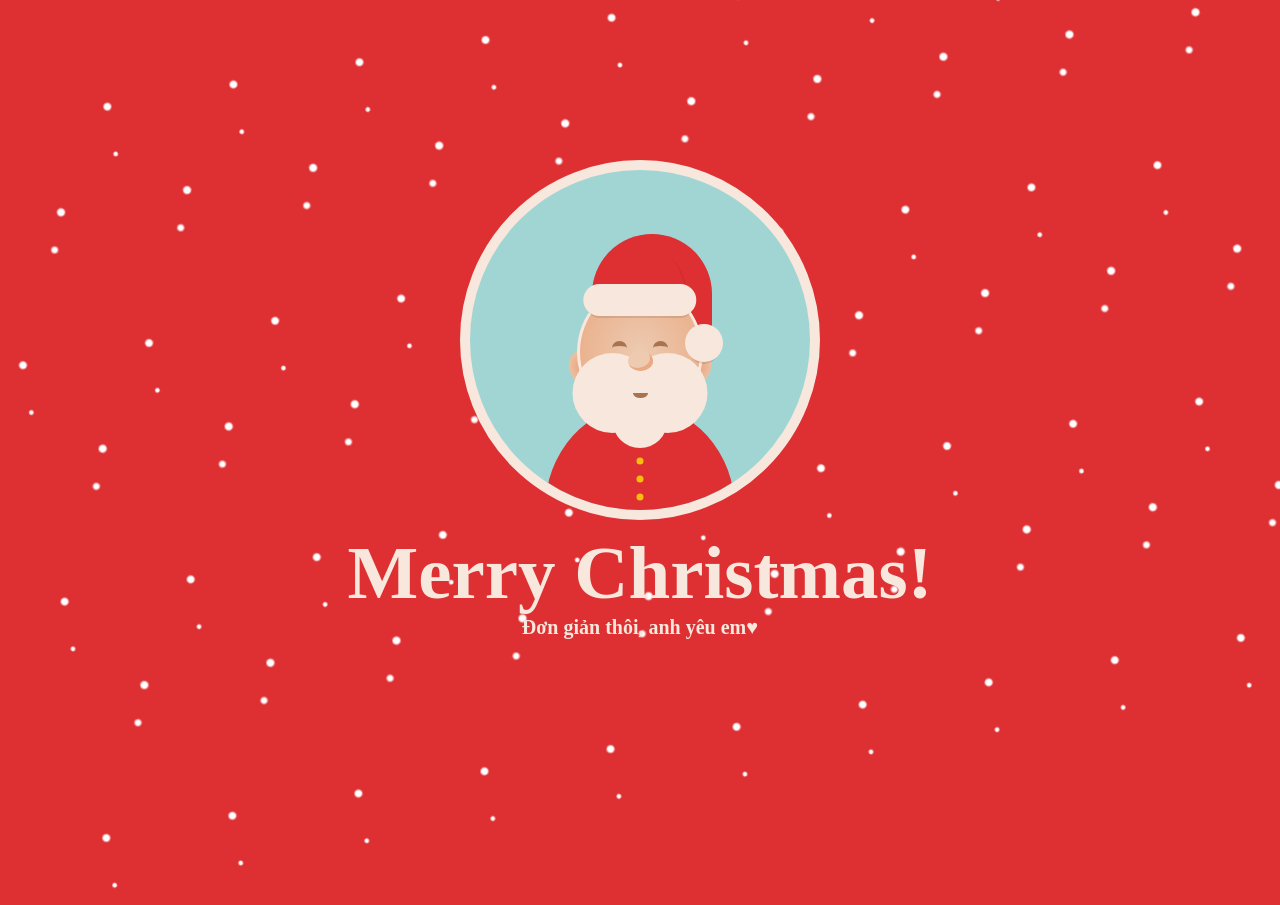
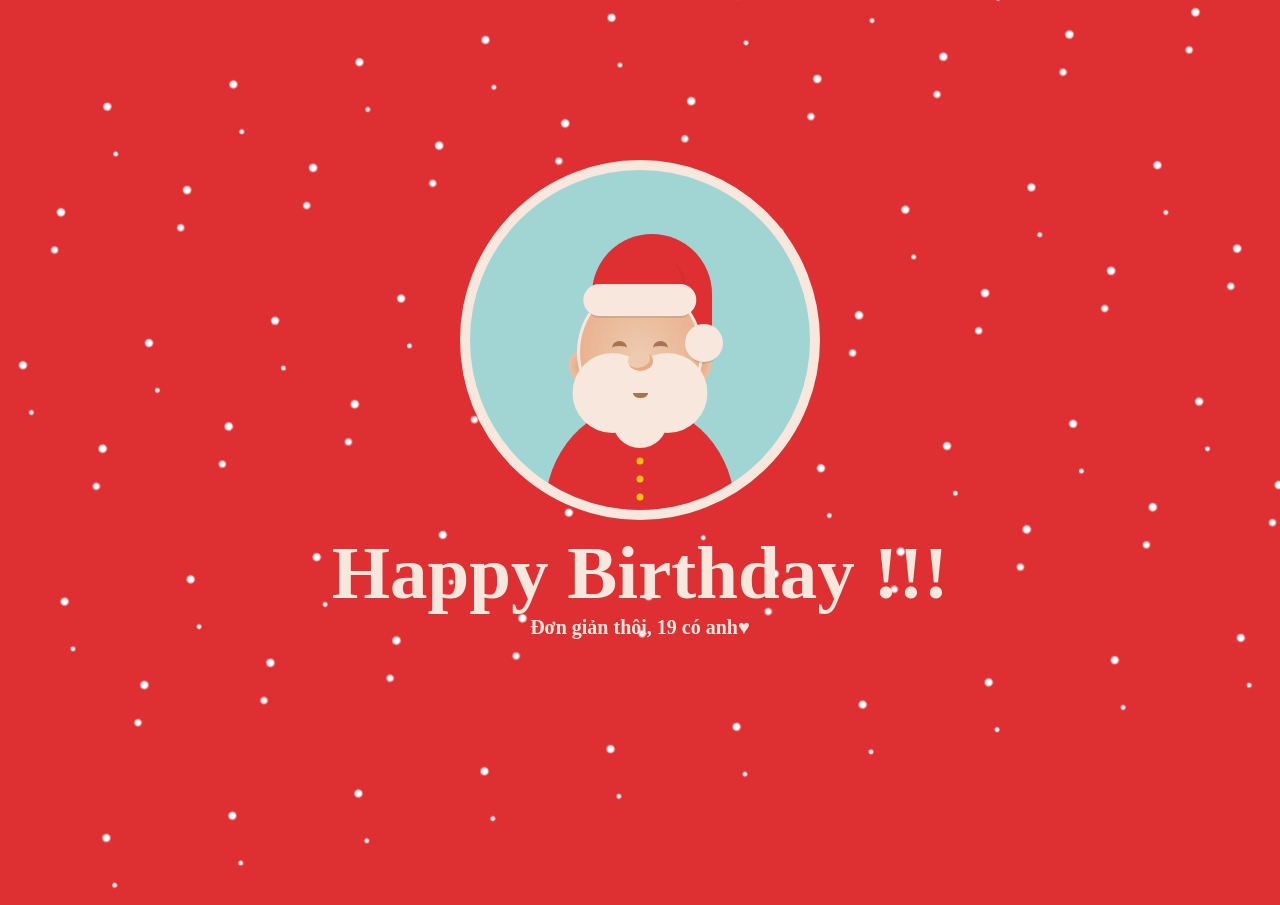
Before and after one commit to andreagoodkid2/avocado, a plain HTML site: page index.html in a window 1280 px wide. Both pictures are taken after a click on the element 640 px from the left and 407 px from the top of the page. Shown: the top 905 px of the page. Drawn offline with Linux system fonts and the light colour scheme; a web font is replaced by a local one.

Commit message:
Update index.html

```diff
--- a/index.html
+++ b/index.html
@@ -1072,8 +1072,8 @@
 
    <div class="christmas" >
     <div class="message">
-        <h1>Merry Christmas!</h1>
-        <h2>Đơn giản thôi, anh yêu em♥</h2>
+        <h1>Happy Birthday !!!</h1>
+        <h2>Đơn giản thôi, 19 có anh♥</h2>
     </div>
     <div class="window ">
         <div class="santa">
```
